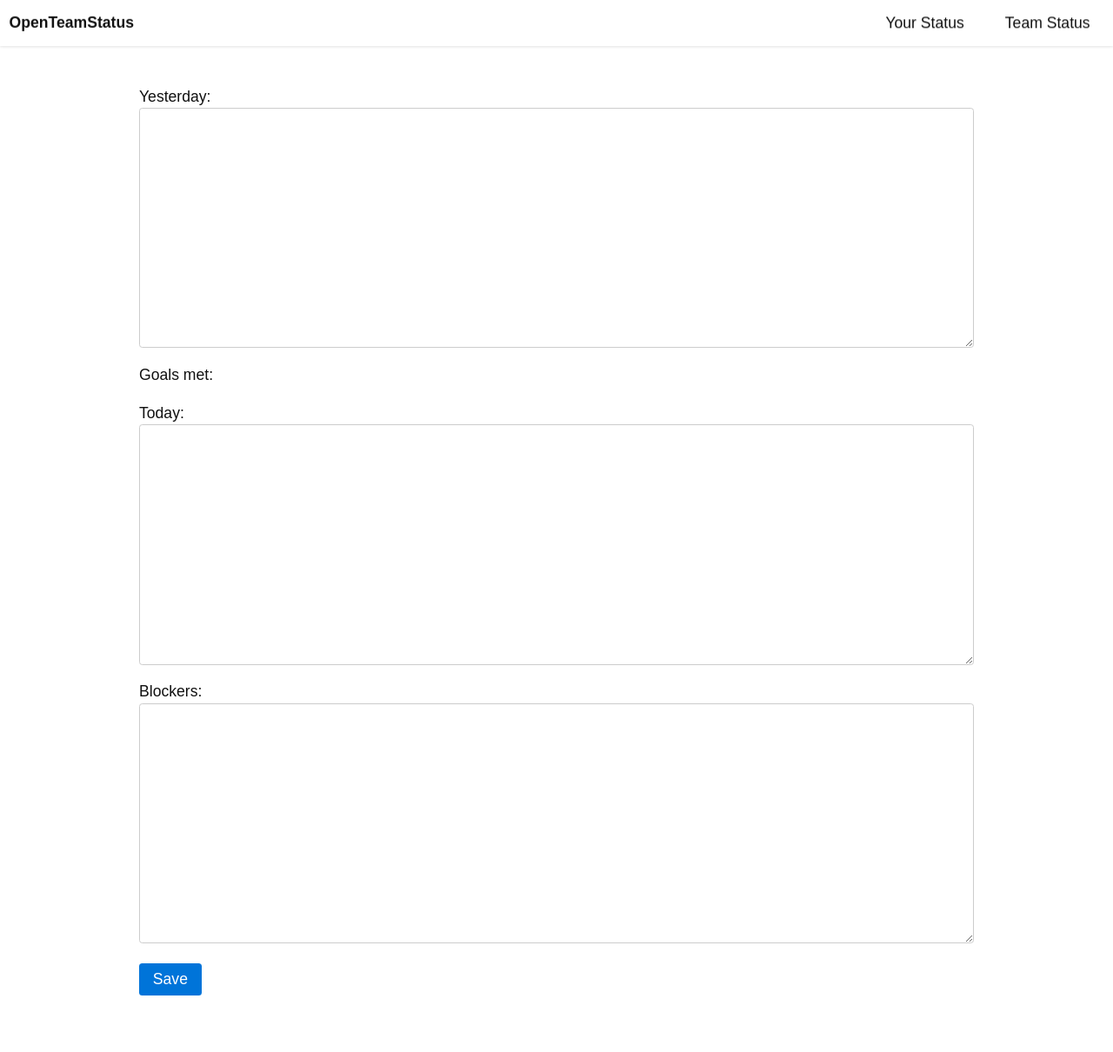
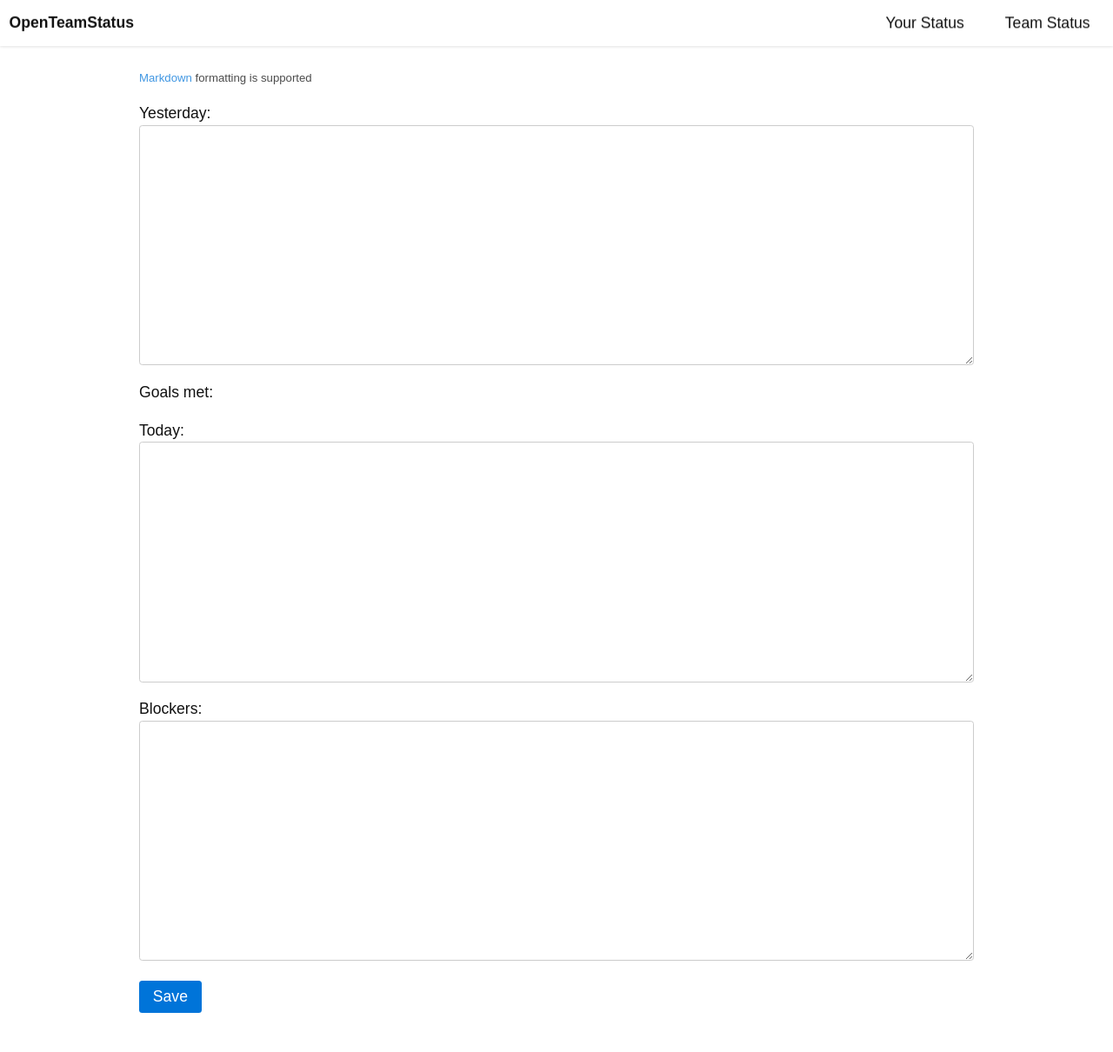
Before and after one commit to Threde/open-team-status, a Django app: page /checkin/ in a window 1280 px wide. Shown: the top 1210 px of the page at 87% size. Run offline with Django 3.2, Linux system fonts and the light colour scheme; the visitor is signed in with stand-in values (Sample User, id 1); data that the repository does not hold is empty.

Commit message:
markdown formatting!

```diff
--- a/checkins/static/style.css
+++ b/checkins/static/style.css
@@ -61,3 +61,8 @@
 .blocked {
     color: red;
 }
+
+.help {
+    opacity: .75;
+    font-size: .75em;
+}
--- a/checkins/templates/checkins/checkin_form.html
+++ b/checkins/templates/checkins/checkin_form.html
@@ -3,6 +3,8 @@
 {% block "body" %}
 <section>
 <form action="" method="post">{% csrf_token %}
+    <span class="help"><a href="https://daringfireball.net/projects/markdown/"
+                          target="_blank">Markdown</a> formatting is supported</span>
     {{ form.as_p }}
     <input type="submit" value="Save" />
 </form>
--- a/openteamstatus/settings.py
+++ b/openteamstatus/settings.py
@@ -37,6 +37,8 @@
     'django.contrib.sessions',
     'django.contrib.messages',
     'django.contrib.staticfiles',
+
+    'django_markdown2',
 
     'checkins',
 ]
--- a/requirements.txt
+++ b/requirements.txt
@@ -1 +1,3 @@
 Django==1.9.8
+django-markdown2==0.3.0
+markdown2==2.3.1
```
Also changed, not shown: checkins/templates/checkins/checkin.html (+4 -3 lines).
